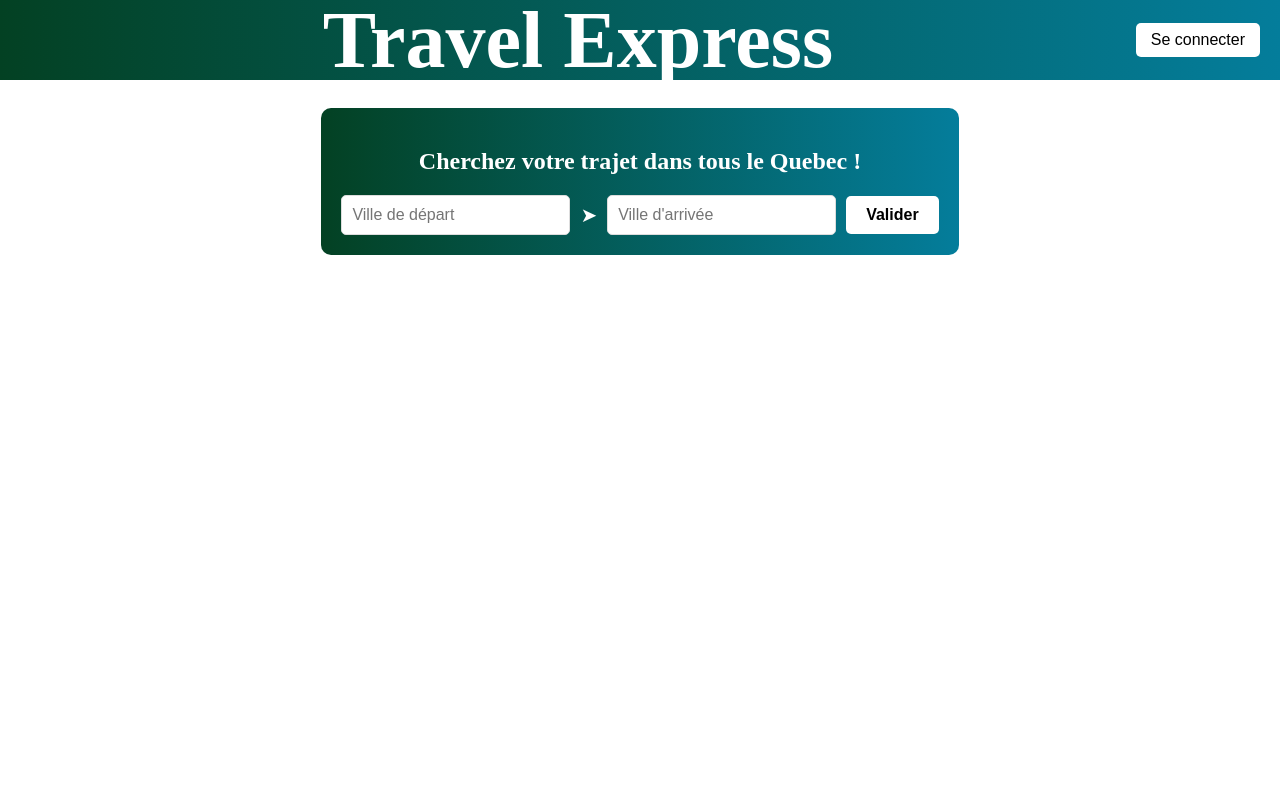
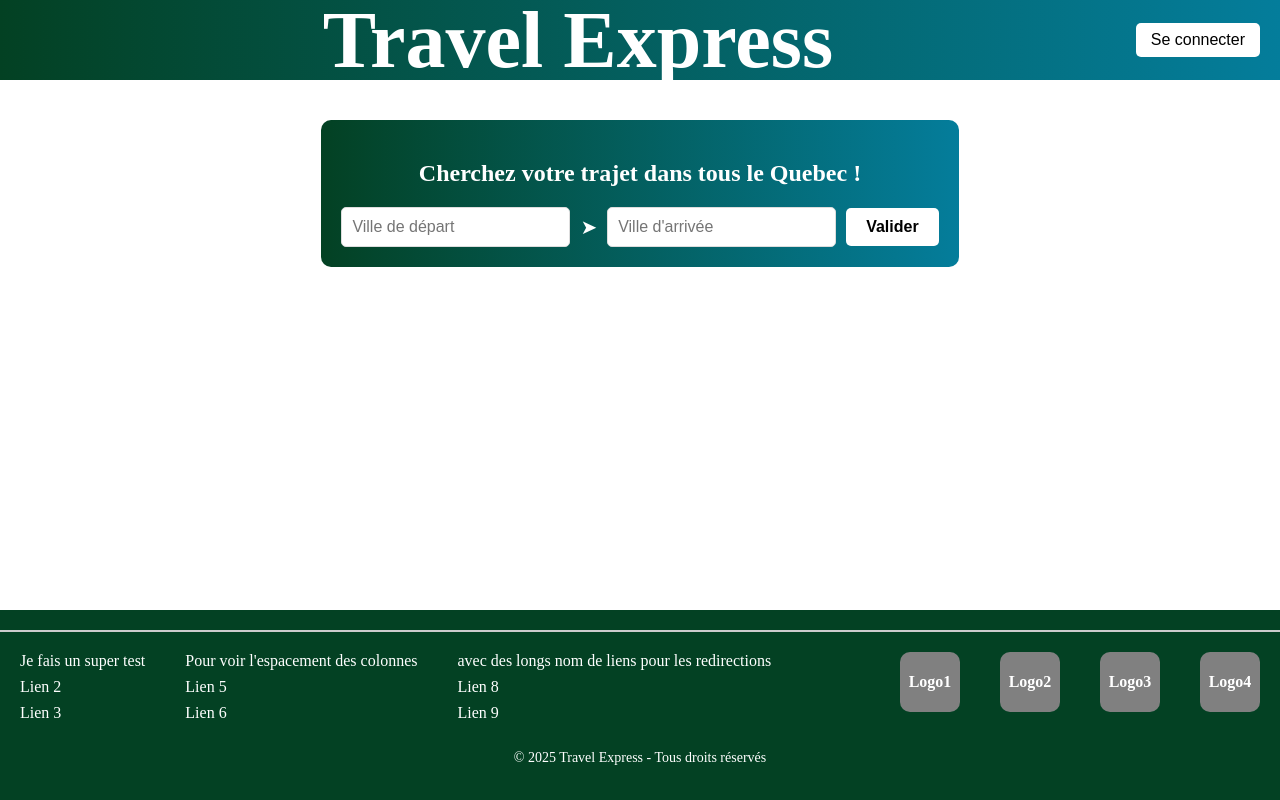
Before and after one commit to AntoineCrsr/Projet-Stage-UQAC, a React (Vite) app in the folder frontend-react/: page / in a window 1280 px wide. Built offline with nearby package versions, Linux system fonts and the light colour scheme.

Commit message:
Ajout du footer (à remplir avec liens redirection vers nouvelles pages et logos encore)

```diff
--- /dev/null
+++ b/frontend-react/src/components/footer.jsx
@@ -0,0 +1,50 @@
+import "./styles/footer.css";
+const Footer = () => {
+  return (
+    <footer className="footer-container">
+      <div className="footer-divider"></div>
+
+      <div className="footer-wrapper">
+        {/* Trois colonnes pour les futurs liens */}
+        <div className="footer-columns">
+          <div className="footer-column">
+            <ul>
+              <li><a href="#">Je fais un super test</a></li>
+              <li><a href="#">Lien 2</a></li>
+              <li><a href="#">Lien 3</a></li>
+            </ul>
+          </div>
+          <div className="footer-column">
+            <ul>
+              <li><a href="#">Pour voir l'espacement des colonnes</a></li>
+              <li><a href="#">Lien 5</a></li>
+              <li><a href="#">Lien 6</a></li>
+            </ul>
+          </div>
+          <div className="footer-column">
+            <ul>
+              <li><a href="#">avec des longs nom de liens pour les redirections</a></li>
+              <li><a href="#">Lien 8</a></li>
+              <li><a href="#">Lien 9</a></li>
+            </ul>
+          </div>
+        </div>
+
+        {/* Logos de réseaux sociaux à rajouter encore (est ce qu'on créé les reseaux aussi ?)*/}
+        <div className="footer-logos">
+          <div className="footer-logo">Logo1</div>
+          <div className="footer-logo">Logo2</div>
+          <div className="footer-logo">Logo3</div>
+          <div className="footer-logo">Logo4</div>
+        </div>
+      </div>
+
+      {/*ligne de base pour les droits d'auteur (je sais pas si c'est vraiment utile mais c'est good :) */}
+      <div className="footer-bottom">
+        <p>&copy; {new Date().getFullYear()} Travel Express - Tous droits réservés</p>
+      </div>
+    </footer>
+  );
+};
+
+export default Footer;
--- /dev/null
+++ b/frontend-react/src/components/styles/footer.css
@@ -0,0 +1,80 @@
+.footer-container {
+    width: 100%;
+    background-color : #034123;
+    padding: 20px 0;
+    box-sizing: border-box;
+}
+
+
+.footer-divider {
+    border-top: 2px solid #ccc;
+    margin-bottom: 20px;
+
+}
+
+
+.footer-wrapper {
+    max-width: 100%;
+    margin: 0 auto;
+    padding: 0 20px;
+
+    /* j'essaie avec flex pour l'alignement*/
+    display: flex;
+    justify-content: space-between;
+    align-items: flex-start;
+    flex-wrap: wrap;
+    gap: 40px;
+
+}
+
+
+.footer-columns {
+    display: flex;
+    gap: 40px;
+}
+
+.footer-column ul {
+    list-style: none;
+    margin: 0;
+    padding: 0;
+}
+
+.footer-column li {
+    margin-bottom: 8px;
+}
+
+.footer-column a {
+    color: white;
+    text-decoration: none;
+}
+
+.footer-column a:hover {
+    text-decoration: underline;
+}
+
+.footer-logos {
+    display: flex;
+    flex-direction: row;
+    gap: 40px;
+}
+
+.footer-logo {
+    width: 60px;
+    height: 60px;
+    background-color:grey;
+    border-radius: 10px;
+
+    display: flex;
+    align-items: center;
+    justify-content: center;
+
+    color: #fff;
+    font-weight: bold;
+}
+
+.footer-bottom {
+    text-align: center;
+    margin-top: 20px;
+    color: white;
+    font-size: 14px;
+}
--- a/frontend-react/src/main.jsx
+++ b/frontend-react/src/main.jsx
@@ -3,14 +3,20 @@ import ReactDOM from "react-dom/client";
 import { BrowserRouter, Routes, Route } from "react-router-dom";
 import Home from "./pages/Home";
 import Login from "./pages/Login";
+import Footer from "./components/footer";
 
 ReactDOM.createRoot(document.getElementById("root")).render(
   <React.StrictMode>
     <BrowserRouter>
-      <Routes>
-        <Route path="/" element={<Home />} />
-        <Route path="/login" element={<Login />} />
-      </Routes>
+    <div style={{ display: "flex", flexDirection: "column", minHeight: "100vh" }}>
+      <div style={{ flex: 1 }}>
+        <Routes>
+          <Route path="/" element={<Home />} />
+          <Route path="/login" element={<Login />} />
+        </Routes>
+        </div>
+        <Footer />
+      </div>
     </BrowserRouter>
   </React.StrictMode>
 );
--- a/frontend-react/src/pages/Home.jsx
+++ b/frontend-react/src/pages/Home.jsx
@@ -9,6 +9,7 @@ const Home = () => {
       <Header />
       <main>
         <JourneyForm />
+        {/*Faire attention l'entrée texte du form passe au dessus du header quand scroll*/}
       </main>
     </div>
   );
--- a/frontend-react/src/pages/styles/home.css
+++ b/frontend-react/src/pages/styles/home.css
@@ -1,3 +1,7 @@
+body {
+    /* solution temporaire pour coller le footer vraiment tout en bas de la page */
+    margin: 0;
+}
 main {
-    padding-top: 80px;
+    padding-top: 100px;
 }
```
